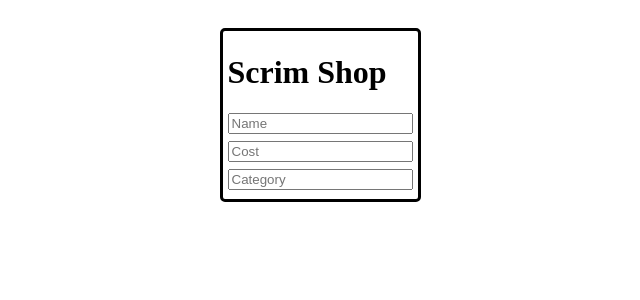
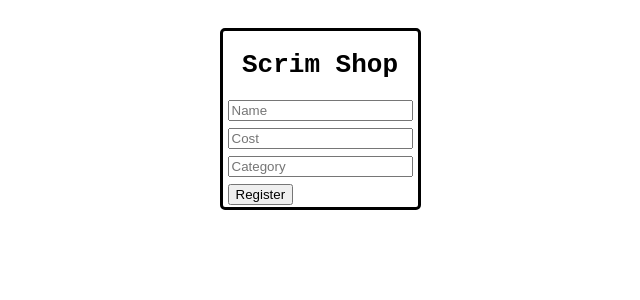
Before and after one commit to T-abran/personal-crud, a React (Create React App) app in the folder front/: page / in a window 1280 px wide. Shown: the top 300 px of the page, without its empty margins (320-960 px from the left). Built offline with nearby package versions, Linux system fonts and the light colour scheme.

Commit message:
feat: added classname register

```diff
--- a/front/src/App.js
+++ b/front/src/App.js
@@ -5,7 +5,7 @@ function App() {
   return (
     <div className="app-container">
       <div className="register-container">
-        <h1>Scrim Shop</h1>
+        <h1 className='register-title'>Scrim Shop</h1>
         <input
           type="text"
           name="name"
@@ -24,6 +24,7 @@ function App() {
           className="register-input"
           placeholder="Category"
         />
+        <button className="register-button">Register</button>
       </div>
     </div>
   );
```
